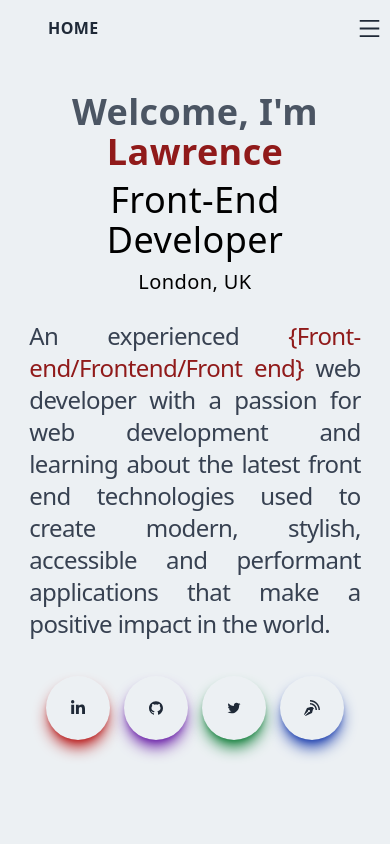
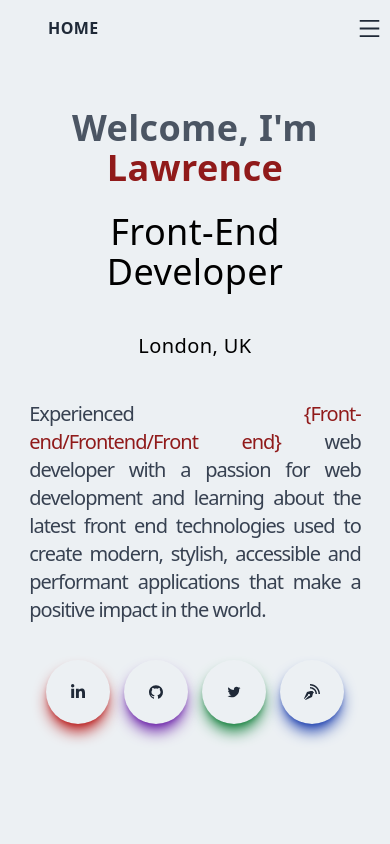
Before and after one commit to lawlawson/portfolio-july, a Next.js app: page / in a window 390 px wide. Shown: the top 844 px of the page. Built offline with nearby package versions, Linux system fonts and the light colour scheme.

Commit message:
updated text and navbar for mobile

```diff
--- a/pages/components/Main.jsx
+++ b/pages/components/Main.jsx
@@ -12,10 +12,10 @@ const Main = () => {
           <h1 className='py-1 text-gray-600'>
             Welcome, I&apos;m <span className='text-[#901a1a]'>Lawrence</span>
           </h1>
-          <p className='py-1 text-[#000000] text-4xl'>Front-End Developer</p>
-          <p className='py-1 text-[#000000] text-xl'>London, UK</p>
-          <p className='text-gray-700 md:max-w-[60%] mx-auto my-5 text-2xl text-justify tracking-tight'>
-            An experienced&nbsp;
+          <p className='py-5 text-[#000000] text-4xl'>Front-End Developer</p>
+          <p className='py-5 text-[#000000] text-xl'>London, UK</p>
+          <p className='text-gray-700 md:max-w-[60%] mx-auto my-5 text-xl md:text-2xl text-justify tracking-tighter'>
+            Experienced&nbsp;
             <span className='text-[#901a1a]'>
               &#123;Front-end/Frontend/Front end&#125;
             </span>
--- a/pages/components/Navbar.jsx
+++ b/pages/components/Navbar.jsx
@@ -114,21 +114,21 @@ const Navbar = () => {
                   About
                 </li>
               </Link>
-              <Link href='/#skills'>
+              {/* <Link href='/#skills'>
                 <li onClick={() => setNav(false)} className='py-4 text-sm'>
                   Skills
                 </li>
-              </Link>
+              </Link> */}
               <Link href='/#projects'>
                 <li onClick={() => setNav(false)} className='py-4 text-sm'>
                   Projects
                 </li>
               </Link>
-              <Link href='/#contact'>
+              {/* <Link href='/#contact'>
                 <li onClick={() => setNav(false)} className='py-4 text-sm'>
                   Contact
                 </li>
-              </Link>
+              </Link> */}
             </ul>
             <div className='pt-40'>
               <p className='uppercase tracking-widest text-[#901a1a]'>
```
